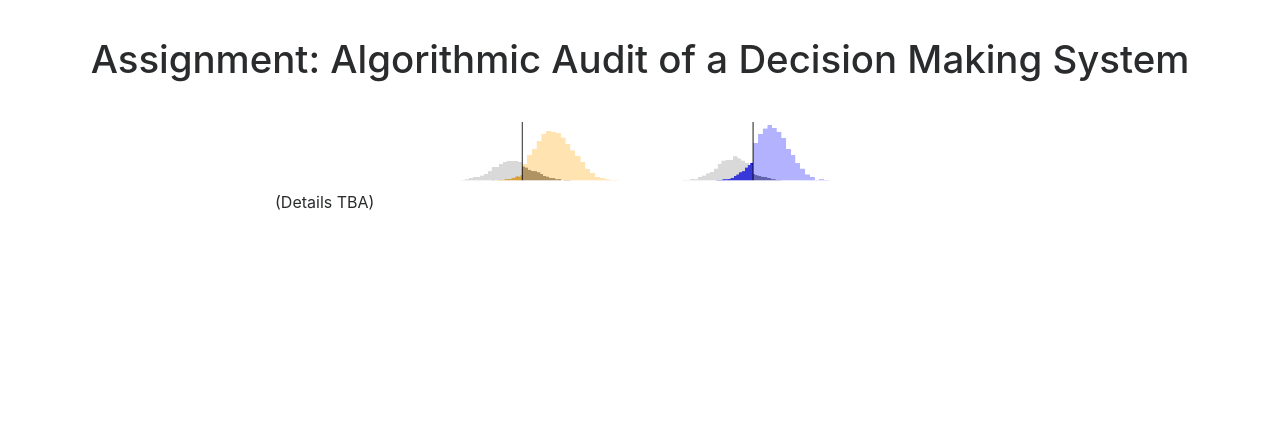
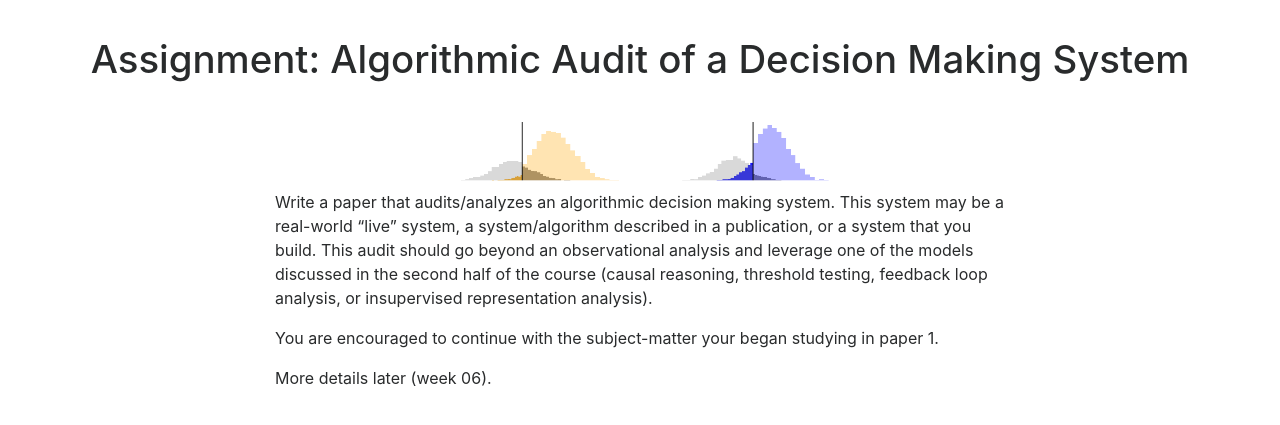
Before and after one commit to afraenkel/course-fairness-webpage, a Jekyll site: the page built from assignments/algorithmic-audit.md, in a window 1280 px wide. Shown: the top 425 px of the page. Built offline with Jekyll 4.4.1, drawn with Linux system fonts in a browser that asks for light colours; nearby versions of some CDN libraries.

Commit message:
add prelim reading assignments

```diff
--- a/assignments/algorithmic-audit.md
+++ b/assignments/algorithmic-audit.md
@@ -6,4 +6,15 @@ permalink: /assignments/algorithmic-audit/
 ---
 
 
-(Details TBA)
+Write a paper that audits/analyzes an algorithmic decision making
+system. This system may be a real-world "live" system, a system/algorithm
+described in a publication, or a system that you build. This audit
+should go beyond an observational analysis and leverage one of the
+models discussed in the second half of the course (causal reasoning,
+threshold testing, feedback loop analysis, or insupervised
+representation analysis).
+
+You are encouraged to continue with the subject-matter your began
+studying in paper 1.
+
+More details later (week 06).
```
Also changed, not shown: reference.md (+1 -1 lines), weeks/week06.md (added, +26 -0 lines), weeks/week07.md (added, +25 -0 lines), weeks/week08.md (added, +33 -0 lines), weeks/week09.md (added, +24 -0 lines), weeks/week10.md (added, +25 -0 lines).
